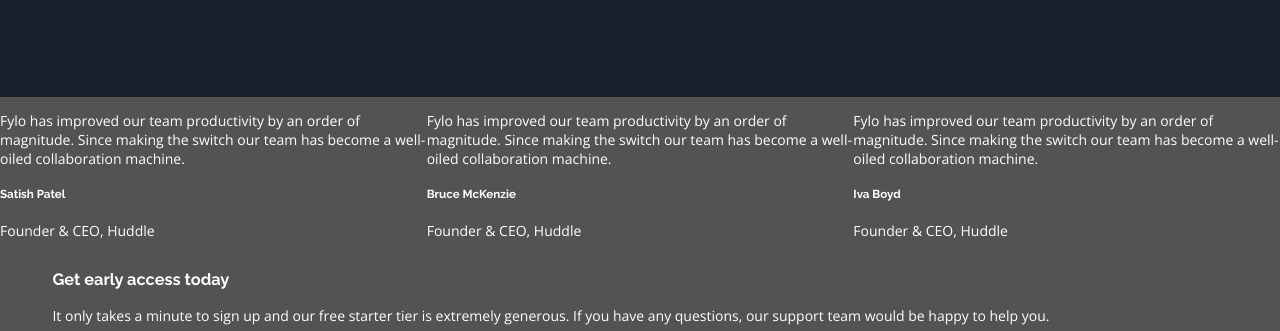
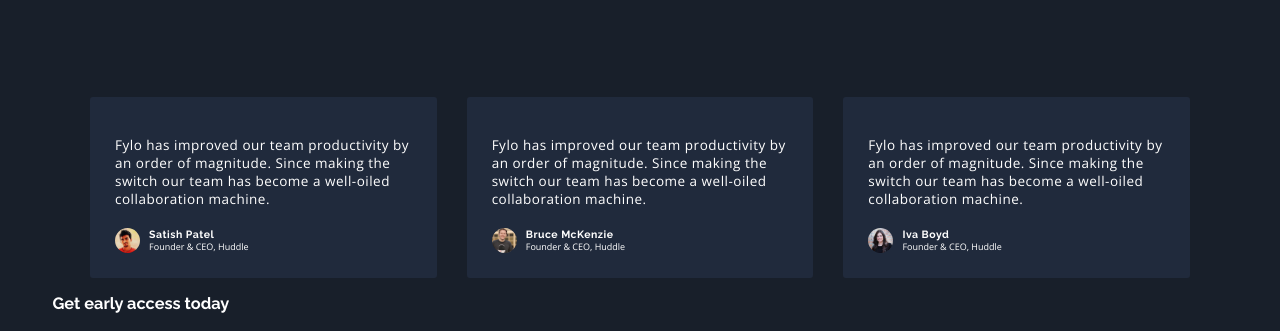
Before and after one commit to J-Potes/fylo-dark-theme-landing-page, a plain HTML site: page index.html in a window 1280 px wide. Shown: the part 2235-2566 px from the top of the page. Drawn offline with nearby package versions, Linux system fonts and the light colour scheme.

Commit message:
Start of comments section

```diff
--- a/index.html
+++ b/index.html
@@ -123,7 +123,7 @@
                     become a well-oiled collaboration machine.
                 </p>
                 <div class="card__author">
-                    <div class="card__author--image c1"></div>
+                    <img class="card__author--image" src="images/profile-1.jpg" alt="profile 1">
                     <h5 class="card__author--name">Satish Patel</h5>
                     <p class="card__author--role">Founder & CEO, Huddle</p>
                 </div>
@@ -134,7 +134,7 @@
                     become a well-oiled collaboration machine.
                 </p>
                 <div class="card__author">
-                    <div class="card__author--image c2"></div>
+                    <img class="card__author--image" src="images/profile-2.jpg" alt="profile 2">
                     <h5 class="card__author--name">Bruce McKenzie</h5>
                     <p class="card__author--role">Founder & CEO, Huddle</p>
                 </div>
@@ -145,7 +145,7 @@
                     become a well-oiled collaboration machine.
                 </p>
                 <div class="card__author">
-                    <div class="card__author--image c3"></div>
+                    <img class="card__author--image" src="images/profile-3.jpg" alt="profile 3">
                     <h5 class="card__author--name">Iva Boyd</h5>
                     <p class="card__author--role">Founder & CEO, Huddle</p>
                 </div>
--- a/styles.css
+++ b/styles.css
@@ -34,7 +34,7 @@
     font-family: var(--mainFont);
     font-size: 1.4rem;
     height: 100%;
-    background-color: rgb(83, 83, 83);
+    background-color: var(--mainBg);
     color: var(--White);
     justify-content: center;
     align-items: center;
@@ -378,9 +378,15 @@
 
 /** Comments **/
 
+.comments {
+
+}
+
 .cards__container {
     display: grid;
     grid-template-columns: 1fr 1fr 1fr;
+    gap: 3rem;
+    max-width: 110rem;
 }
 
 @media (max-width: 760px) {
@@ -389,6 +395,44 @@
     }
 }
 
+.comments__card {
+    background-color: var(--testimonialsBg);
+    padding: 2.5rem;
+    border-radius: 0.3rem;
+}
+
+.card__text {
+    font-size: 1.35rem;
+    letter-spacing: 0.05rem;
+    margin-bottom: 2rem;
+}
+
+.card__author {
+    display: grid;
+    width: 17rem;
+    grid-template-areas:
+        "img name name name name"
+        "img role role role role";
+}
+
+.card__author--image {
+    grid-area: img;
+    border-radius: 50%;
+    height: 2.5rem;
+}
+
+.card__author--name {
+    grid-area: name;
+    margin: 0;
+    letter-spacing: 0.05rem;
+    font-size: 1.05rem;
+}
+
+.card__author--role {
+    grid-area: role;
+    margin: 0;
+    font-size: 0.90rem;
+}
 
 /** End Part **/
 
```
